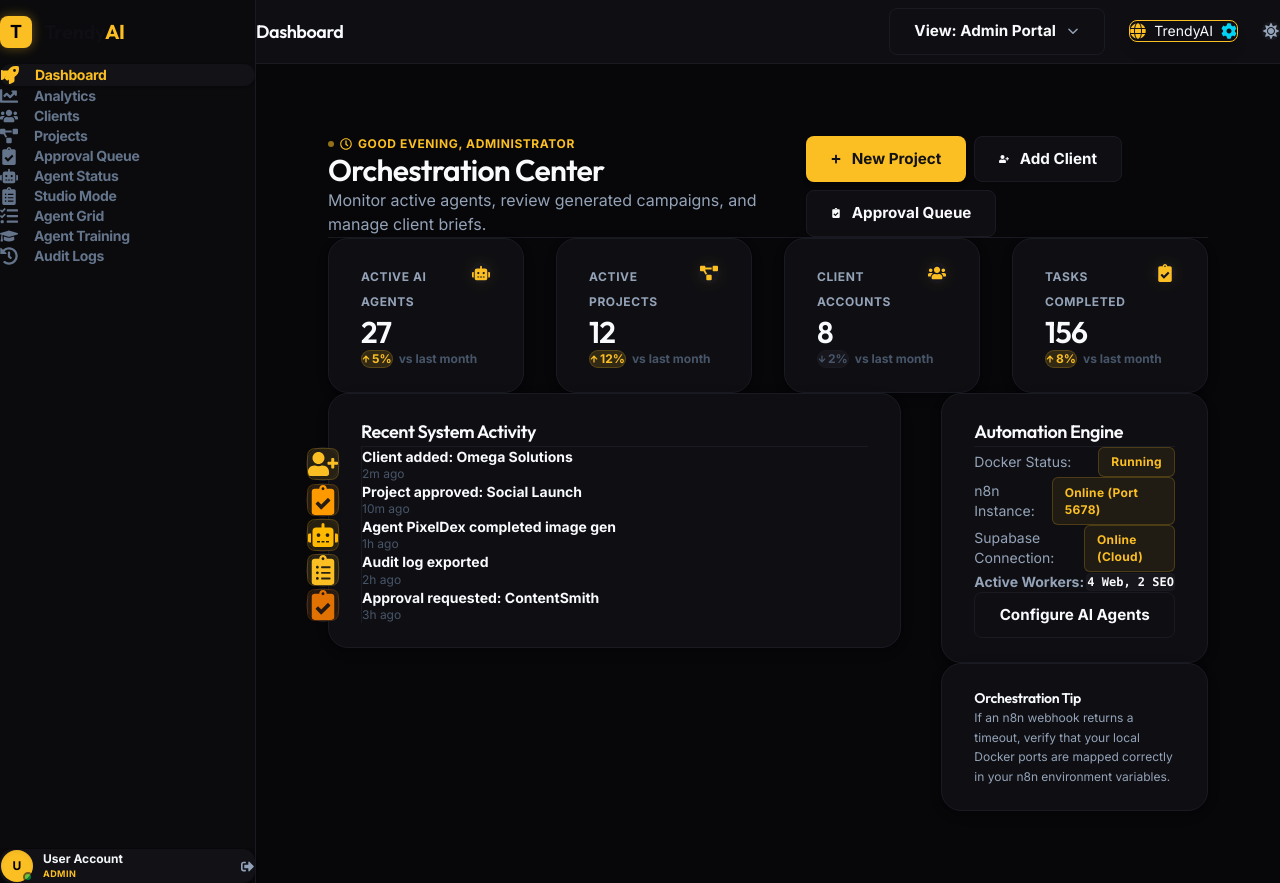
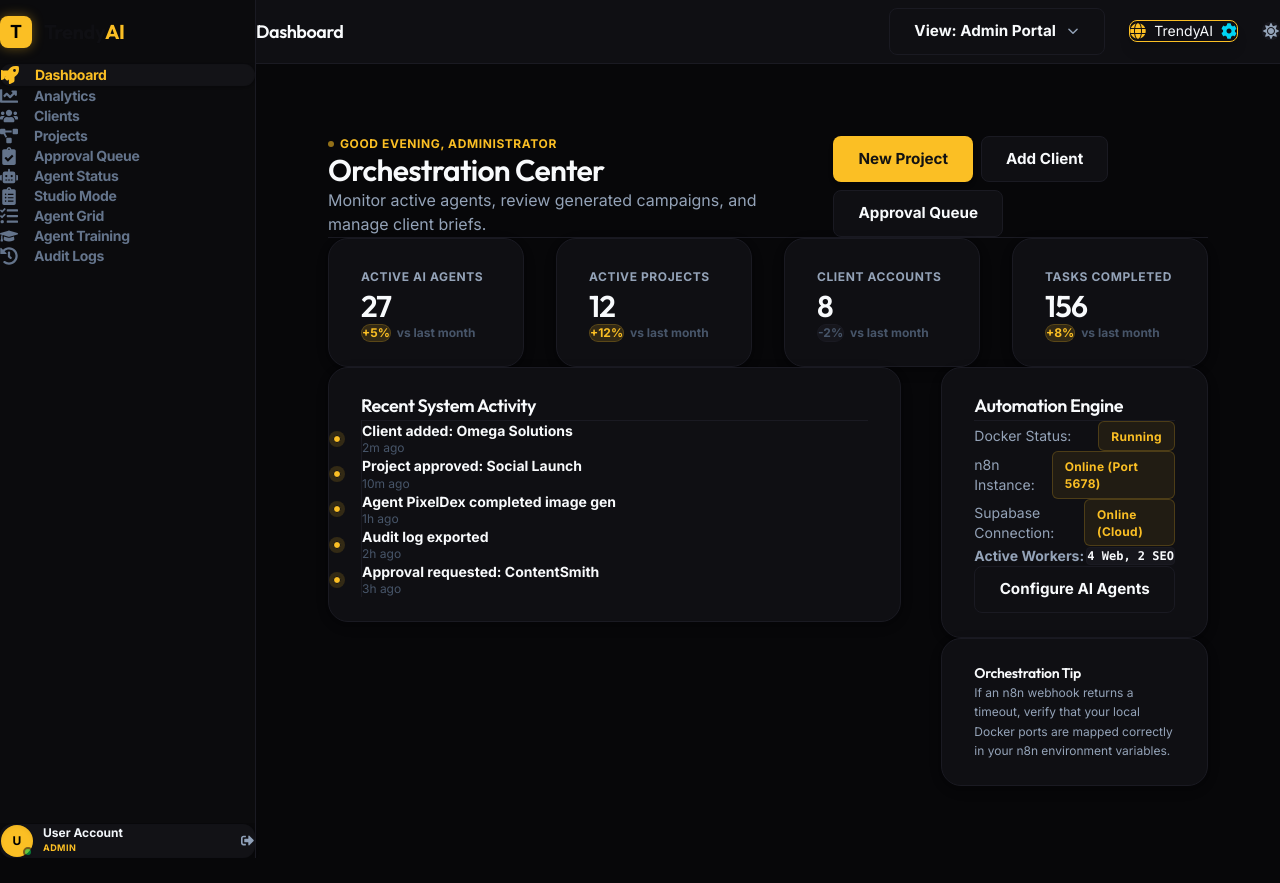
Before and after one commit to 4poesy/trendyai, a React (Vite) app in the folder trendyai-admin/: page / in a window 1280 px wide. After the commit the page ends 858 px from the top, so only its background shows below. Built offline with nearby package versions, Linux system fonts and the light colour scheme.

Commit message:
design(dashboard): optimize layout spacing, add margins to separate grids, widen sidebar links, and remove page icons

```diff
--- a/trendyai-admin/src/components/Dashboard.jsx
+++ b/trendyai-admin/src/components/Dashboard.jsx
@@ -1,6 +1,5 @@
 import React from 'react';
 import { useNavigate } from 'react-router-dom';
-import { FaUsers, FaProjectDiagram, FaClipboardCheck, FaClipboardList, FaRobot, FaArrowUp, FaArrowDown, FaPlus, FaUserPlus, FaRegClock } from 'react-icons/fa';
 import { useToast } from './Toast';
 
 const recent = [
@@ -18,16 +17,11 @@ function getGreeting() {
   return 'Good evening';
 }
 
-const StatCard = ({ icon, label, value, change }) => (
+const StatCard = ({ label, value, change }) => (
   <div className="crm-card flex flex-col justify-between hover-scale">
-    <div className="flex items-start justify-between">
-      <div>
-        <span className="text-xs font-bold uppercase tracking-wider text-text-sub">{label}</span>
-        <h3 className="text-3xl font-extrabold text-text-main mt-2 tracking-tight">{value}</h3>
-      </div>
-      <div className="p-3 bg-bg-panel border border-border-main rounded-xl text-lg text-primary shadow-[0_0_15px_rgba(251,191,36,0.1)]">
-        {icon}
-      </div>
+    <div>
+      <span className="text-xs font-bold uppercase tracking-wider text-text-sub">{label}</span>
+      <h3 className="text-3xl font-extrabold text-text-main mt-2 tracking-tight">{value}</h3>
     </div>
     {change !== undefined && (
       <div className="flex items-center gap-1.5 mt-4 text-xs font-semibold">
@@ -36,8 +30,7 @@ const StatCard = ({ icon, label, value, change }) => (
             ? 'bg-primary-light text-primary border-primary/20'
             : 'bg-bg-panel text-text-muted border-border-main'
         }`}>
-          {change > 0 ? <FaArrowUp size={8} /> : <FaArrowDown size={8} />}
-          {Math.abs(change)}%
+          {change > 0 ? '+' : ''}{change}%
         </span>
         <span className="text-text-muted">vs last month</span>
       </div>
@@ -45,34 +38,16 @@ const StatCard = ({ icon, label, value, change }) => (
   </div>
 );
 
-const activityIcons = {
-  'Client added': <FaUserPlus className="text-primary bg-primary/10 border border-primary/20 rounded-lg p-1.5 w-8 h-8 shrink-0" />,
-  'Project approved': <FaClipboardCheck className="text-amber-500 bg-amber-500/10 border border-amber-500/20 rounded-lg p-1.5 w-8 h-8 shrink-0" />,
-  'Agent': <FaRobot className="text-amber-400 bg-amber-400/10 border border-amber-400/20 rounded-lg p-1.5 w-8 h-8 shrink-0" />,
-  'Audit log': <FaClipboardList className="text-primary bg-primary/10 border border-primary/20 rounded-lg p-1.5 w-8 h-8 shrink-0" />,
-  'Approval requested': <FaClipboardCheck className="text-amber-600 bg-amber-600/10 border border-amber-600/20 rounded-lg p-1.5 w-8 h-8 shrink-0" />,
-  'default': <FaClipboardList className="text-primary bg-primary/10 border border-primary/20 rounded-lg p-1.5 w-8 h-8 shrink-0" />
-};
-
-const getActivityIcon = (action) => {
-  if (action.startsWith('Client added')) return activityIcons['Client added'];
-  if (action.startsWith('Project approved')) return activityIcons['Project approved'];
-  if (action.startsWith('Agent')) return activityIcons['Agent'];
-  if (action.startsWith('Audit log')) return activityIcons['Audit log'];
-  if (action.startsWith('Approval requested')) return activityIcons['Approval requested'];
-  return activityIcons['default'];
-};
-
 const RecentTimeline = ({ recent }) => (
   <div className="crm-card">
     <h3 className="text-lg font-bold text-text-main mb-6 border-b border-border-main pb-3 tracking-tight font-heading">Recent System Activity</h3>
-    <ol className="relative border-l border-border-main ml-6 space-y-8 pl-10">
+    <ol className="relative border-l border-border-main ml-4 space-y-8 pl-6">
       {recent.map((item, index) => (
         <li key={index} className="relative flex items-center justify-between gap-4">
-          <span className="absolute -left-[56px] bg-bg-card p-1.5 rounded-full border border-border-main">{getActivityIcon(item.action)}</span>
+          <span className="absolute -left-[29px] w-2 h-2 bg-primary rounded-full border border-bg-card ring-4 ring-primary-light"></span>
           <div className="flex-1 min-w-0">
             <p className="text-sm font-semibold text-text-main truncate leading-snug">{item.action}</p>
-            <p className="text-xs text-text-muted mt-0.5">{item.time}</p>
+            <p className="text-xs text-text-muted mt-1">{item.time}</p>
           </div>
         </li>
       ))}
@@ -85,16 +60,16 @@ const Dashboard = () => {
   const { showInfo } = useToast();
 
   return (
-    <div className="space-y-12 max-w-7xl mx-auto">
+    <div className="space-y-12 max-w-7xl mx-auto pb-12">
       {/* Hero Header */}
-      <div className="flex flex-col md:flex-row justify-between items-start md:items-center gap-4 border-b border-border-main pb-6">
+      <div className="flex flex-col md:flex-row justify-between items-start md:items-center gap-4 border-b border-border-main pb-6 mb-10">
         <div>
           <div className="text-xs font-bold text-primary uppercase tracking-wider flex items-center gap-1.5">
             <span className="w-1.5 h-1.5 rounded-full bg-primary animate-pulse"></span>
-            <FaRegClock /> {getGreeting()}, Administrator
+            {getGreeting()}, Administrator
           </div>
           <h1 className="text-3xl font-extrabold tracking-tight text-text-main mt-1.5 font-heading">Orchestration Center</h1>
-          <p className="text-text-sub mt-1 text-sm md:text-base font-medium">Monitor active agents, review generated campaigns, and manage client briefs.</p>
+          <p className="text-text-sub mt-2 text-sm md:text-base font-medium">Monitor active agents, review generated campaigns, and manage client briefs.</p>
         </div>
 
         {/* Quick Actions */}
@@ -103,45 +78,41 @@ const Dashboard = () => {
             onClick={() => { navigate('/projects'); showInfo('Opening Projects'); }}
             className="crm-btn crm-btn-primary py-2 px-4 text-xs shadow-md"
           >
-            <FaPlus size={10} /> New Project
+            New Project
           </button>
           <button
             onClick={() => { navigate('/clients'); showInfo('Opening Clients'); }}
             className="crm-btn crm-btn-secondary py-2 px-4 text-xs"
           >
-            <FaUserPlus size={10} /> Add Client
+            Add Client
           </button>
           <button
             onClick={() => { navigate('/approval-queue'); showInfo('Opening Approval Queue'); }}
             className="crm-btn crm-btn-secondary py-2 px-4 text-xs"
           >
-            <FaClipboardCheck size={10} /> Approval Queue
+            Approval Queue
           </button>
         </div>
       </div>
 
       {/* Stats Cards */}
-      <div className="grid grid-cols-1 sm:grid-cols-2 lg:grid-cols-4 gap-8 mb-14">
+      <div className="grid grid-cols-1 sm:grid-cols-2 lg:grid-cols-4 gap-8 mb-12">
         <StatCard
-          icon={<FaRobot />}
           label="Active AI Agents"
           value="27"
           change={5}
         />
         <StatCard
-          icon={<FaProjectDiagram />}
           label="Active Projects"
           value="12"
           change={12}
         />
         <StatCard
-          icon={<FaUsers />}
           label="Client Accounts"
           value="8"
           change={-2}
         />
         <StatCard
-          icon={<FaClipboardCheck />}
           label="Tasks Completed"
           value="156"
           change={8}
@@ -149,7 +120,7 @@ const Dashboard = () => {
       </div>
 
       {/* Details layout */}
-      <div className="grid grid-cols-1 lg:grid-cols-3 gap-10">
+      <div className="grid grid-cols-1 lg:grid-cols-3 gap-10 mt-16">
         {/* Left Column: Recent Activity Feed */}
         <div className="lg:col-span-2">
           <RecentTimeline recent={recent} />
--- a/trendyai-admin/src/components/Layout.jsx
+++ b/trendyai-admin/src/components/Layout.jsx
@@ -97,7 +97,7 @@ const Layout = () => {
           </div>
 
           {/* Navigation Links list */}
-          <nav className="p-4 mt-6 space-y-3">
+          <nav className="px-5 py-4 mt-8 space-y-4">
             {navLinks.map(link => {
               const isActive = location.pathname === link.to || (link.to !== '/' && link.to !== '/client' && location.pathname.startsWith(link.to));
               return (
@@ -105,7 +105,7 @@ const Layout = () => {
                   key={link.to}
                   to={link.to}
                   onClick={() => setMobileOpen(false)}
-                  className={`flex items-center gap-4 px-5 py-3 rounded-xl text-sm font-semibold transition-all duration-200 relative group ${
+                  className={`flex items-center gap-4 px-6 py-4 rounded-xl text-sm font-semibold transition-all duration-200 relative group ${
                     isActive
                       ? 'bg-sidebar-hover text-sidebar-active border border-white/[0.04] shadow-sm font-bold'
                       : 'text-sidebar-inactive hover:bg-sidebar-hover hover:text-sidebar-active'
```
Also changed, not shown: trendyai-admin/src/components/AgentStatus.jsx (+16 -23 lines), trendyai-admin/src/components/AnalyticsDashboard.jsx (+7 -43 lines).
